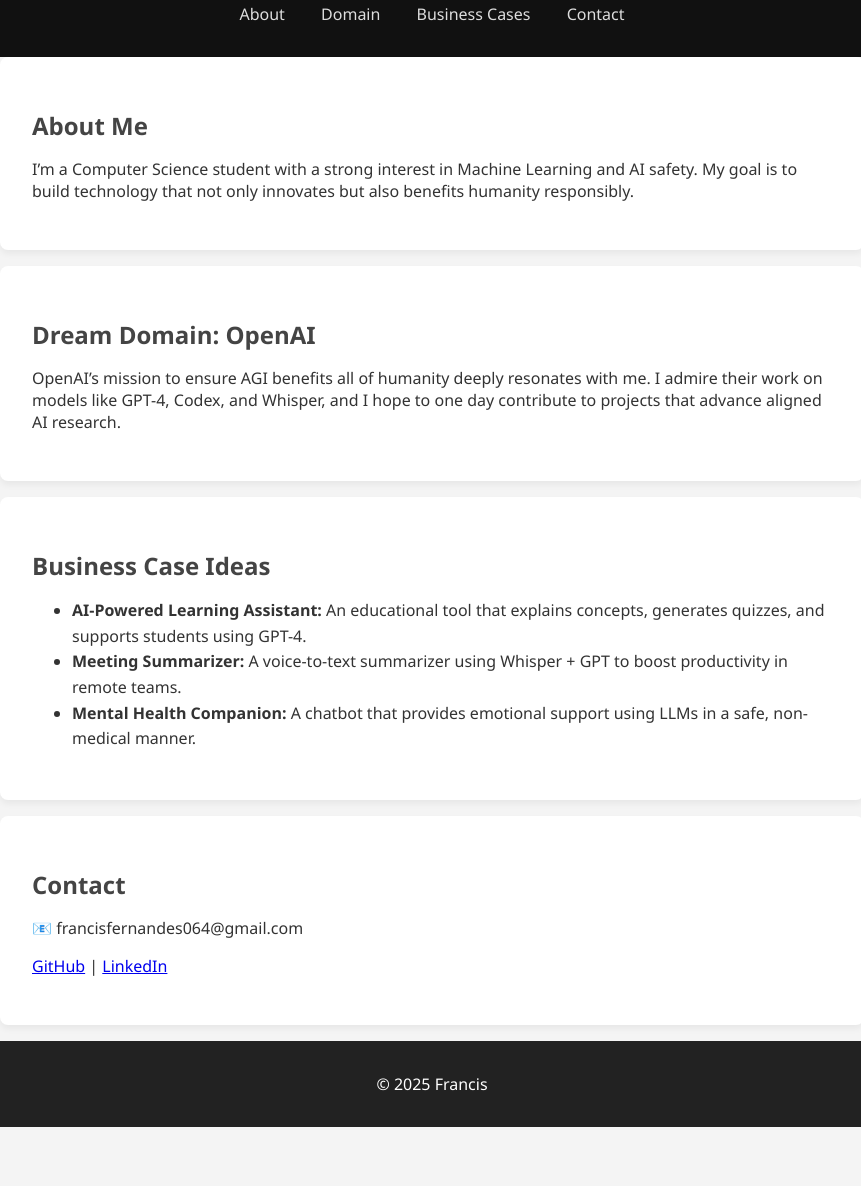
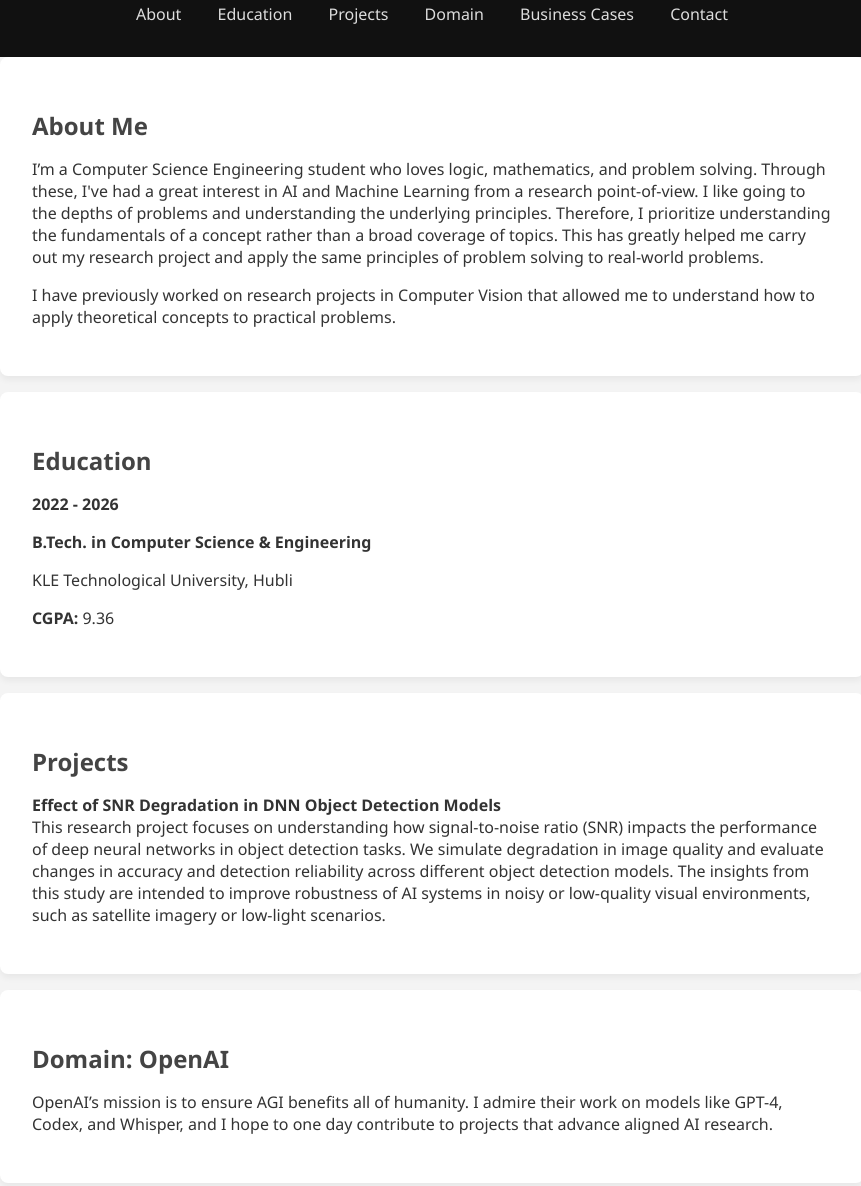
Before and after one commit to fFrancisF/portfolio.github.io, a plain HTML site: page index.html in a window 1280 px wide. Shown: the part 147-1333 px from the top of the page, without its empty margins (208-1069 px from the left). Before the commit the page ends 1274 px from the top, so only its background shows below. Drawn offline with Linux system fonts and the light colour scheme.

Commit message:
Update index.html

```diff
--- a/index.html
+++ b/index.html
@@ -1,10 +1,10 @@
 <!DOCTYPE html>
 <html lang="en">
   <head>
-    <meta charset="UTF-8">
-    <meta name="viewport" content="width=device-width, initial-scale=1.0">
+    <meta charset="UTF-8" />
+    <meta name="viewport" content="width=device-width, initial-scale=1.0" />
     <title>My AI Portfolio</title>
-    <link rel="stylesheet" href="style.css">
+    <link rel="stylesheet" href="style.css" />
   </head>
   <body>
     <header>
@@ -12,6 +12,8 @@
       <p>Aspiring AI Researcher</p>
       <nav>
         <a href="#about">About</a>
+        <a href="#education">Education</a>
+        <a href="#projects">Projects</a>
         <a href="#domain">Domain</a>
         <a href="#business">Business Cases</a>
         <a href="#contact">Contact</a>
@@ -21,30 +23,82 @@
     <section id="about">
       <h2>About Me</h2>
       <p>
-            I’m a Computer Science student with a strong interest in Machine Learning and AI safety. My goal is to build technology that not only innovates but also benefits humanity responsibly.
+        I’m a Computer Science Engineering student who loves logic, mathematics,
+        and problem solving. Through these, I've had a great interest in AI and
+        Machine Learning from a research point-of-view. I like going to the
+        depths of problems and understanding the underlying principles.
+        Therefore, I prioritize understanding the fundamentals of a concept
+        rather than a broad coverage of topics. This has greatly helped me carry
+        out my research project and apply the same principles of problem solving
+        to real-world problems.
+      </p>
+
+      <p>
+        I have previously worked on research projects in Computer Vision that
+        allowed me to understand how to apply theoretical concepts to practical
+        problems.
+      </p>
+    </section>
+
+    <section id="education">
+      <h2>Education</h2>
+      <p><strong>2022 - 2026</strong></p>
+      <p><strong>B.Tech. in Computer Science & Engineering</strong></p>
+      <p>KLE Technological University, Hubli</p>
+      <p><strong>CGPA:</strong> 9.36</p>
+    </section>
+
+    <section id="projects">
+      <h2>Projects</h2>
+      <p>
+        <strong>Effect of SNR Degradation in DNN Object Detection Models</strong
+        ><br />
+        This research project focuses on understanding how signal-to-noise ratio
+        (SNR) impacts the performance of deep neural networks in object
+        detection tasks. We simulate degradation in image quality and evaluate
+        changes in accuracy and detection reliability across different object
+        detection models. The insights from this study are intended to improve
+        robustness of AI systems in noisy or low-quality visual environments,
+        such as satellite imagery or low-light scenarios.
       </p>
     </section>
 
     <section id="domain">
-        <h2>Dream Domain: OpenAI</h2>
+      <h2>Domain: OpenAI</h2>
       <p>
-            OpenAI’s mission to ensure AGI benefits all of humanity deeply resonates with me. I admire their work on models like GPT-4, Codex, and Whisper, and I hope to one day contribute to projects that advance aligned AI research.
+        OpenAI’s mission is to ensure AGI benefits all of humanity. I admire
+        their work on models like GPT-4, Codex, and Whisper, and I hope to one
+        day contribute to projects that advance aligned AI research.
       </p>
     </section>
 
     <section id="business">
       <h2>Business Case Ideas</h2>
       <ul>
-            <li><strong>AI-Powered Learning Assistant:</strong> An educational tool that explains concepts, generates quizzes, and supports students using GPT-4.</li>
-            <li><strong>Meeting Summarizer:</strong> A voice-to-text summarizer using Whisper + GPT to boost productivity in remote teams.</li>
-            <li><strong>Mental Health Companion:</strong> A chatbot that provides emotional support using LLMs in a safe, non-medical manner.</li>
+        <li>
+          <strong>AI-Powered Learning Assistant:</strong> An educational tool
+          that explains concepts, generates quizzes, and supports students using
+          GPT-4.
+        </li>
+        <li>
+          <strong>Meeting Summarizer:</strong> A voice-to-text summarizer using
+          Whisper + GPT to boost productivity in remote teams.
+        </li>
+        <li>
+          <strong>Mental Health Companion:</strong> A chatbot that provides
+          emotional support using LLMs in a safe, non-medical manner.
+        </li>
       </ul>
     </section>
 
     <section id="contact">
       <h2>Contact</h2>
       <p>📧 francisfernandes064@gmail.com</p>
-        <p><a href="https://github.com/fFrancisF">GitHub</a> | <a href="https://www.linkedin.com/in/francis-fernandes-057107152/">LinkedIn</a></p>
+      <p>
+        <a href="https://www.linkedin.com/in/francis-fernandes-057107152/"
+          >LinkedIn</a
+        >
+      </p>
     </section>
 
     <footer>
```
Lines whose indentation alone changed are shown as unchanged.
